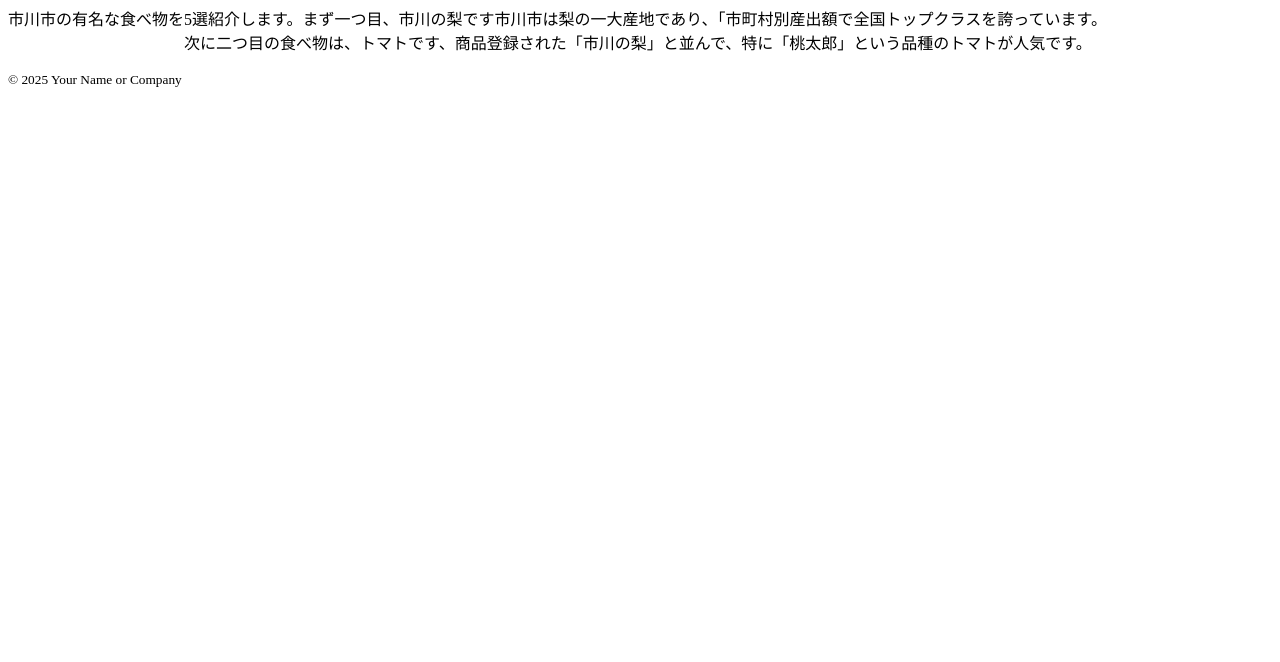
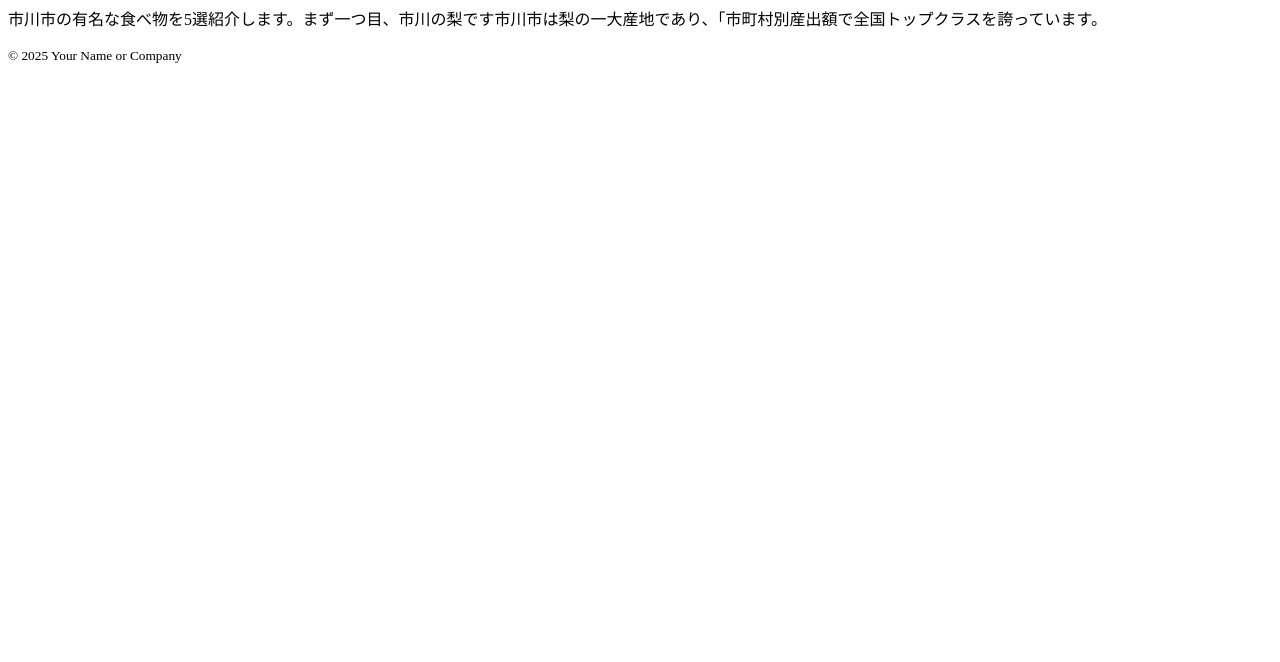
Before and after one commit to oga8002/E2A-test5.github.io, a plain HTML site: page index.html in a window 1280 px wide. Shown: the part 138-800 px from the top of the page. Drawn offline with Linux system fonts and the light colour scheme.

Commit message:
index.html

```diff
--- a/index.html
+++ b/index.html
@@ -13,8 +13,7 @@
 
     <main>
         <h2>市川市の紹介</h2>
-        <p>市川市の有名な食べ物を5選紹介します。まず一つ目、市川の梨です市川市は梨の一大産地であり、「市町村別産出額で全国トップクラスを誇っています。
-            　　　　　　　　　　　次に二つ目の食べ物は、トマトです、商品登録された「市川の梨」と並んで、特に「桃太郎」という品種のトマトが人気です。</p>
+        <p>市川市の有名な食べ物を5選紹介します。まず一つ目、市川の梨です市川市は梨の一大産地であり、「市町村別産出額で全国トップクラスを誇っています。</p>
 
         <section>
             <p></p>
```
